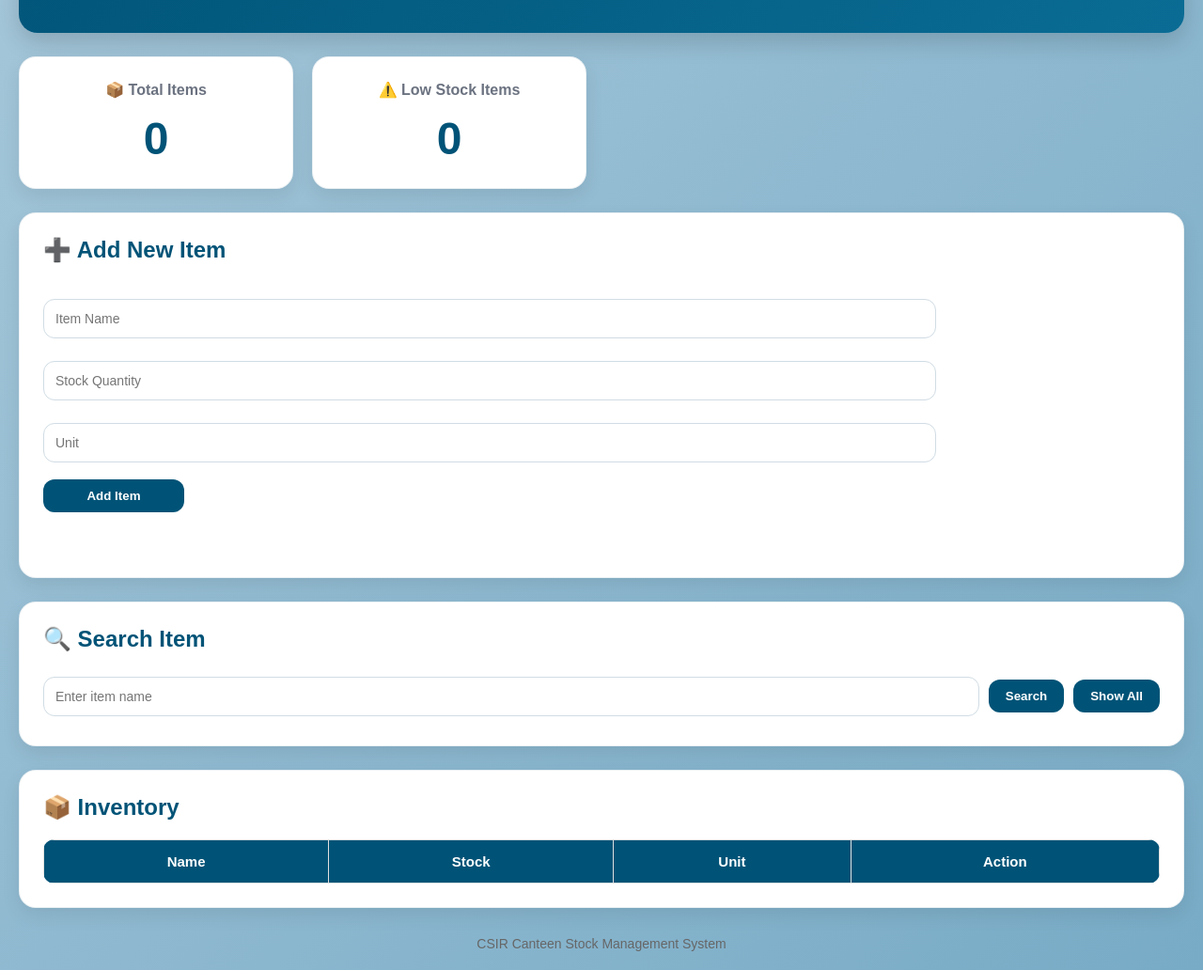
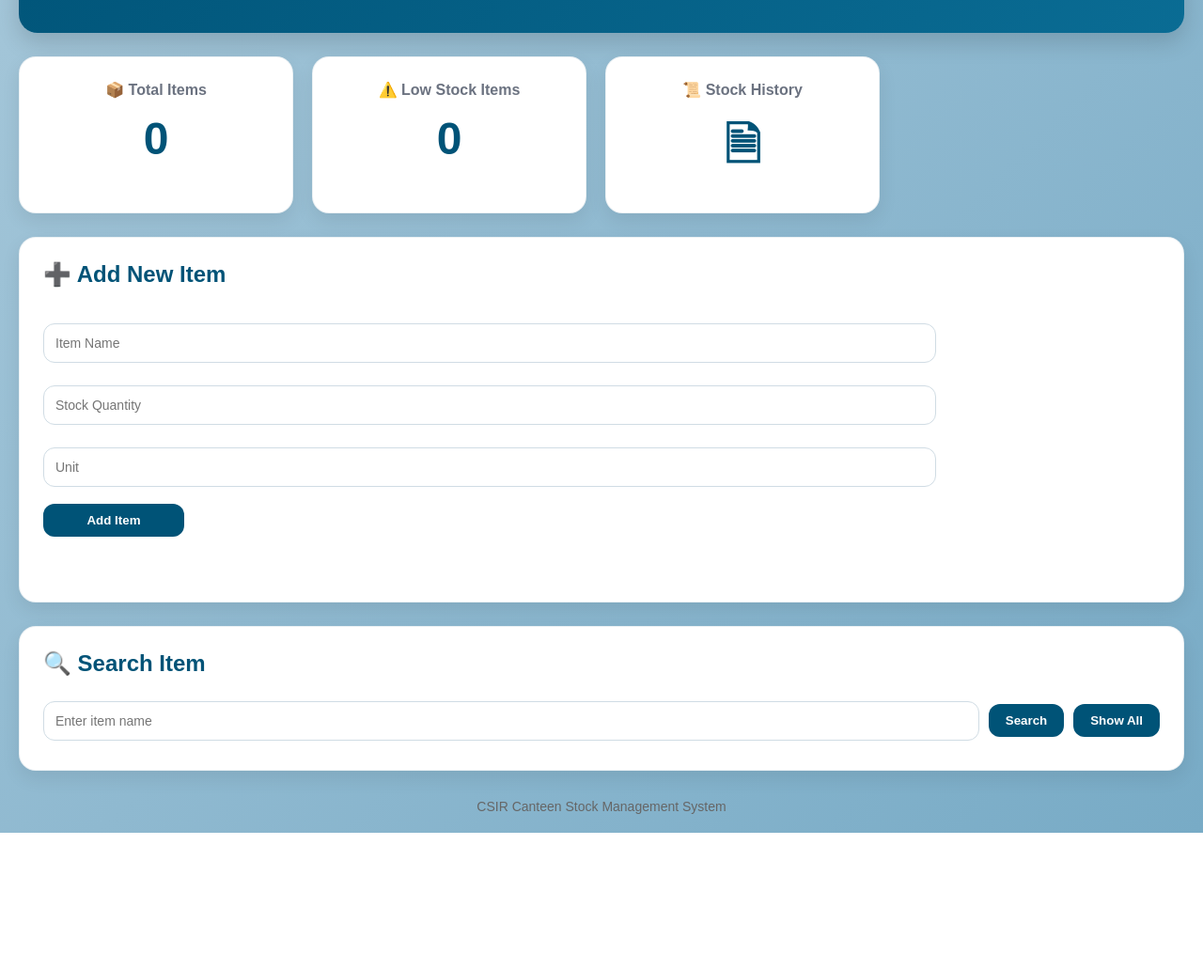
Before and after one commit to 7838ayman-stack/csir-canteen-system, a website: page dashboard.html in a window 1280 px wide. Shown: the part 195-1227 px from the top of the page at 94% size. After the commit the page ends 1081 px from the top, so only its background shows below. Drawn offline with Linux system fonts and the light colour scheme; no server answers; sample sign-in values are in the browser's storage.

Commit message:
Update dashboard.html

```diff
--- a/dashboard.html
+++ b/dashboard.html
@@ -28,15 +28,20 @@
 <!-- CARDS -->
 <div class="cards">
 
-    <div class="card">
+    <div class="card" onclick="openItemsPage()">
         <h3>📦 Total Items</h3>
         <p id="totalItems">0</p>
     </div>
 
     <!-- LOW STOCK CARD (CLICKABLE BUTTON STYLE) -->
-    <div class="card" onclick="toggleLowStock()" id="lowStockCard">
+    <div class="card" onclick="openLowStockPage()" id="lowStockCard">
         <h3>⚠️ Low Stock Items</h3>
         <p id="lowStock">0</p>
+    </div>
+
+    <div class="card" onclick="openHistory()">
+        <h3>📜 Stock History</h3>
+        <p>🗎</p>
     </div>
 
 </div>
@@ -91,25 +96,6 @@
 
 </div>
 
-<!-- INVENTORY -->
-<div class="table-card">
-
-    <h2>📦 Inventory</h2>
-
-    <table>
-        <thead>
-            <tr>
-                <th>Name</th>
-                <th>Stock</th>
-                <th>Unit</th>
-                <th>Action</th>
-            </tr>
-        </thead>
-
-        <tbody id="itemsTable"></tbody>
-    </table>
-
-</div>
 
 <!-- FOOTER -->
 <footer class="footer">
```
